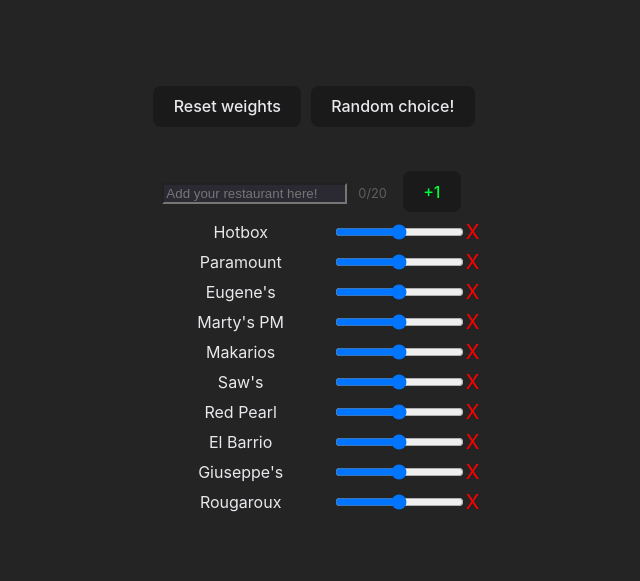
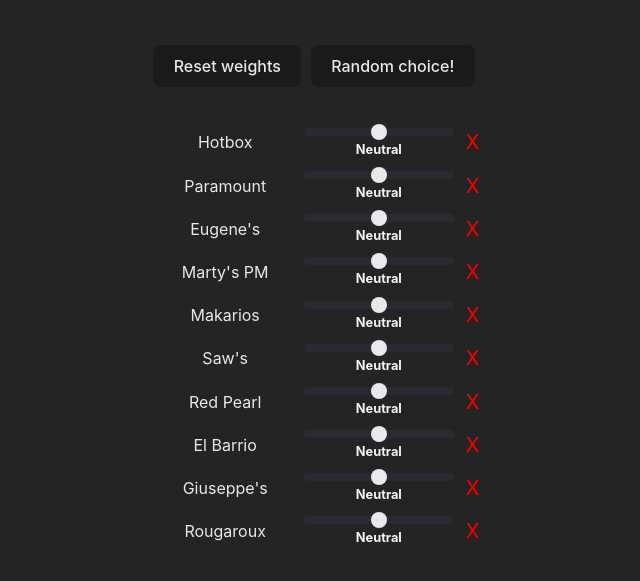
Before and after one commit to atlc/restaurant-roulette, a React (Vite) app: page / in a window 1280 px wide. Shown: the part 101-682 px from the top of the page, without its empty margins (326-966 px from the left). Built offline with nearby package versions, Linux system fonts and the light colour scheme.

Commit message:
Refactoring weight algo and cleaning up services

```diff
--- a/src/App.css
+++ b/src/App.css
@@ -31,11 +31,13 @@
 .col-right {
   display: flex;
   justify-content: end;
+  align-items: center;
 }
 
 .row {
   display: flex;
   width: 100%;
+  margin-bottom: 10px;
 }
 
 .smol {
@@ -43,3 +45,130 @@
   margin: 11px;
   font-size: 0.8rem;
 }
+
+/* Weight styling */
+.weight-container {
+  display: flex;
+  flex-direction: column;
+  align-items: center;
+  margin-right: 10px;
+}
+
+.weight-label {
+  font-size: 0.8rem;
+  margin-top: 2px;
+  font-weight: bold;
+  min-width: 70px;
+  text-align: center;
+}
+
+input[type="range"] {
+  -webkit-appearance: none;
+  width: 150px;
+  height: 8px;
+  background: #2b2a33;
+  border-radius: 5px;
+  outline: none;
+}
+
+input[type="range"]::-webkit-slider-thumb {
+  -webkit-appearance: none;
+  appearance: none;
+  width: 16px;
+  height: 16px;
+  border-radius: 50%;
+  background: #e9e9ed;
+  cursor: pointer;
+  transition: background 0.2s;
+}
+
+input[type="range"]::-moz-range-thumb {
+  width: 16px;
+  height: 16px;
+  border-radius: 50%;
+  background: #e9e9ed;
+  cursor: pointer;
+  transition: background 0.2s;
+}
+
+input[type="range"]::-webkit-slider-thumb:hover {
+  background: #ffffff;
+}
+
+input[type="range"]::-moz-range-thumb:hover {
+  background: #ffffff;
+}
+
+/* List selector styles */
+.list-selector {
+  margin-bottom: 20px;
+  border-bottom: 1px solid #444;
+  padding-bottom: 15px;
+}
+
+.list-controls {
+  display: flex;
+  justify-content: space-between;
+  align-items: center;
+  margin-bottom: 10px;
+}
+
+.list-controls h2 {
+  margin: 0;
+  color: #e9e9ed;
+}
+
+.add-list-form {
+  display: flex;
+  align-items: center;
+}
+
+.add-list-form input {
+  margin-right: 5px;
+  padding: 5px;
+  border-radius: 4px;
+  border: 1px solid #444;
+}
+
+.list-tabs {
+  display: flex;
+  flex-wrap: wrap;
+  gap: 10px;
+  margin-bottom: 10px;
+}
+
+.list-tab {
+  background-color: #2b2a33;
+  color: #e9e9ed;
+  padding: 8px 15px;
+  border-radius: 4px;
+  cursor: pointer;
+  display: flex;
+  align-items: center;
+  transition: background-color 0.2s;
+}
+
+.list-tab:hover {
+  background-color: #3b3a43;
+}
+
+.list-tab.active {
+  background-color: #4b4a53;
+  font-weight: bold;
+}
+
+.remove-list {
+  margin-left: 8px;
+  font-size: 16px;
+  color: #ff6b6b;
+  opacity: 0.7;
+}
+
+.remove-list:hover {
+  opacity: 1;
+}
+
+.active-list h2 {
+  color: #e9e9ed;
+  margin-top: 0;
+}
--- a/src/App.tsx
+++ b/src/App.tsx
@@ -1,57 +1,28 @@
 import { useEffect, useState } from "react";
 import "./App.css";
+import { INITIAL_STATE } from "./constants";
+import { Restaurant } from "./types";
+import { getRestaurants, saveRestaurants } from "./services/localStorage";
 
-const STORAGE_KEY = "restaurants";
-
-interface Restaurant {
-    name: string;
-    weight: number;
-}
-
-const MAX_LENGTH = 20;
-const INITIAL_STATE = [
-    { name: "Hotbox", weight: 0.5 },
-    { name: "Paramount", weight: 0.5 },
-    { name: "Eugene's", weight: 0.5 },
-    { name: "Marty's PM", weight: 0.5 },
-    { name: "Makarios", weight: 0.5 },
-    { name: "Saw's", weight: 0.5 },
-    { name: "Red Pearl", weight: 0.5 },
-    { name: "El Barrio", weight: 0.5 },
-    { name: "Giuseppe's", weight: 0.5 },
-    { name: "Rougaroux", weight: 0.5 },
-];
 
 const App = () => {
     const [choice, setChoice] = useState("");
-    const [newName, setNewName] = useState("");
     const [restaurants, setRestaurants] = useState<Restaurant[]>([]);
 
     useEffect(() => {
-        const store = localStorage.getItem(STORAGE_KEY);
-
-        if (store) {
-            setRestaurants(JSON.parse(store));
-        } else {
-            setRestaurants(INITIAL_STATE);
-        }
+        const store = getRestaurants();
+        setRestaurants(store);
     }, []);
 
     useEffect(() => {
         if (!restaurants.length) {
-            localStorage.setItem(STORAGE_KEY, JSON.stringify(INITIAL_STATE));
+            saveRestaurants(INITIAL_STATE);
             setRestaurants(INITIAL_STATE);
             return;
         }
 
-        localStorage.setItem(STORAGE_KEY, JSON.stringify(restaurants));
+        saveRestaurants(restaurants);
     }, [restaurants]);
-
-    const handleAddRestaurant = () => {
-        if (!newName) return;
-        setRestaurants([...restaurants, { name: newName.substring(0, MAX_LENGTH), weight: 0.5 }]);
-        setNewName("");
-    };
 
     const handleRemoveRestaurant = (name: string) => {
         setRestaurants(restaurants.filter((rs) => rs.name !== name));
@@ -64,47 +35,61 @@
         setRestaurants(temp);
     };
 
-    const handleReset = () => {
+    const handleResetWeight = () => {
         setRestaurants(restaurants.map((rs) => ({ ...rs, weight: 0.5 })));
     };
 
     const calculateRandomChoice = () => {
-        const allChoices = restaurants.map((rs) => new Array(Math.round(rs.weight * 20)).fill(rs.name)).flat();
-        const randomChoice = allChoices[Math.floor(Math.random() * allChoices.length)];
-        setChoice(randomChoice);
+        const allChoicesWeight = restaurants.reduce((sum, restaurant) => sum + restaurant.weight, 0);
+
+        if (!allChoicesWeight) {
+            setChoice("Nothing!");
+            return;
+        }
+        let random = Math.random() * allChoicesWeight;
+        let randomChoice = null;
+
+        for (const restaurant of restaurants) {
+            random -= restaurant.weight;
+            if (random <= 0) {
+                randomChoice = restaurant.name;
+                break;
+            }
+        }
+
+        if (!randomChoice && restaurants.length) {
+            randomChoice = restaurants[restaurants.length - 1].name;
+        }
+
+        setChoice(randomChoice || "Nothing!");
     };
 
-    const handleSubmitOnEnter = (e: React.KeyboardEvent<HTMLInputElement>) => {
-        if (e.key === "Enter") {
-            handleAddRestaurant();
-        }
+    const getWeightDescription = (weight: number): string => {
+        if (weight === 0) return "Not considered";
+        if (weight < 0.2) return "Pls no";
+        if (weight < 0.4) return "Meh";
+        if (weight < 0.6) return "Neutral";
+        if (weight < 0.8) return "Maybe";
+        return "Fingers crossed!";
+    };
+
+    const getWeightColor = (weight: number): string => {
+        if (weight === 0) return "#ff0000";
+        if (weight < 0.2) return "#ff6b6b";
+        if (weight < 0.4) return "#ffa56b";
+        if (weight < 0.6) return "#f5f5f5";
+        if (weight < 0.8) return "#6bffb5";
+        return "#6bff6b";
     };
 
     return (
         <div className="App">
             <div>
-                <button onClick={handleReset}>Reset weights</button>
+                <button onClick={handleResetWeight}>Reset weights</button>
                 <button onClick={calculateRandomChoice}>{!choice ? "Random choice!" : "Try again?"}</button>
                 <h1>
                     <strong>{choice}</strong>
                 </h1>
-            </div>
-
-            <div>
-                <input
-                    placeholder="Add your restaurant here!"
-                    onKeyDown={(e) => handleSubmitOnEnter(e)}
-                    value={newName}
-                    onChange={(e) => setNewName(e.target.value)}
-                    type="text"
-                    maxLength={MAX_LENGTH}
-                />
-                <span className="smol">
-                    {newName.length}/{MAX_LENGTH}
-                </span>
-                <button style={{ color: "#00ff33" }} onClick={handleAddRestaurant}>
-                    +1
-                </button>
             </div>
 
             {restaurants.map((rs, i) => (
@@ -113,6 +98,7 @@
                         <label>{rs.name}</label>
                     </div>
                     <div className="col-right">
+                        <div className="weight-container">
                             <input
                                 className="center-vert"
                                 onChange={handleAdjustWeights}
@@ -122,6 +108,13 @@
                                 value={rs.weight}
                                 max={1}
                             />
+                            <span
+                                className="weight-label"
+                                style={{ color: getWeightColor(rs.weight) }}
+                            >
+                                {getWeightDescription(rs.weight)}
+                            </span>
+                        </div>
                         <span
                             className="center-vert"
                             onClick={() => handleRemoveRestaurant(rs.name)}
--- /dev/null
+++ b/src/constants.ts
@@ -0,0 +1,13 @@
+export const MAX_LENGTH = 20;
+export const INITIAL_STATE = [
+    { name: "Hotbox", weight: 0.5 },
+    { name: "Paramount", weight: 0.5 },
+    { name: "Eugene's", weight: 0.5 },
+    { name: "Marty's PM", weight: 0.5 },
+    { name: "Makarios", weight: 0.5 },
+    { name: "Saw's", weight: 0.5 },
+    { name: "Red Pearl", weight: 0.5 },
+    { name: "El Barrio", weight: 0.5 },
+    { name: "Giuseppe's", weight: 0.5 },
+    { name: "Rougaroux", weight: 0.5 },
+];
--- /dev/null
+++ b/src/services/localStorage.ts
@@ -0,0 +1,14 @@
+import { RestaurantProfile, Restaurant } from "../types";
+import { INITIAL_STATE } from "../constants";
+
+export const RESTAURANT_KEY = "restaurants";
+export const RESTAURANT_PROFILE_KEY = "restaurantProfiles";
+
+export const getRestaurants = (): Restaurant[] => {
+    const store = localStorage.getItem(RESTAURANT_KEY);
+    return store ? JSON.parse(store) : INITIAL_STATE;
+};
+
+export const saveRestaurants = (restaurants: Restaurant[]) => {
+    localStorage.setItem(RESTAURANT_KEY, JSON.stringify(restaurants));
+};
--- /dev/null
+++ b/src/types/index.ts
@@ -0,0 +1,10 @@
+export interface Restaurant {
+    name: string;
+    weight: number;
+}
+
+export interface RestaurantProfile {
+    name: string;
+    isActive: boolean;
+    restaurants: Restaurant[];
+}
```
Lines whose indentation alone changed are shown as unchanged.
